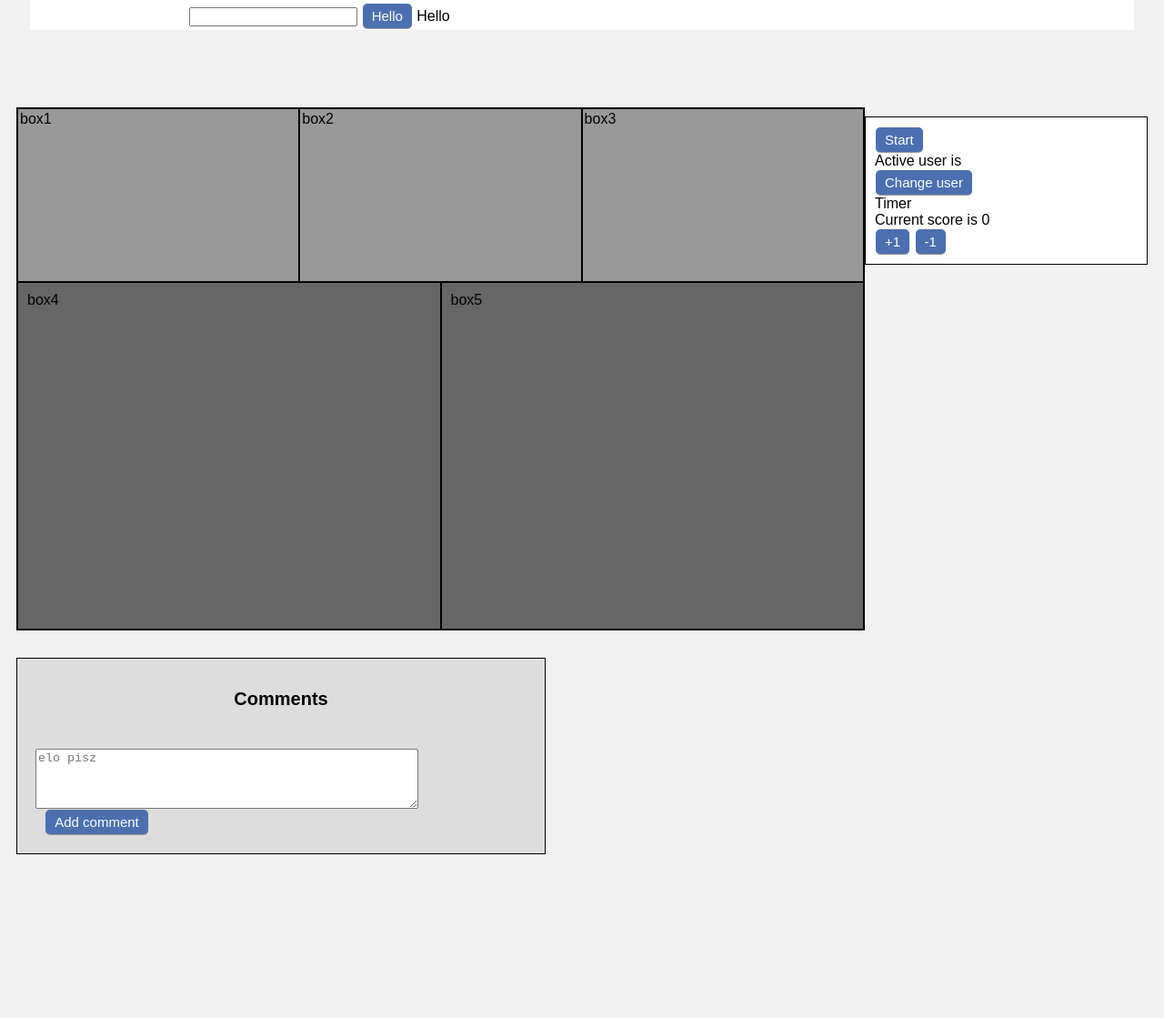
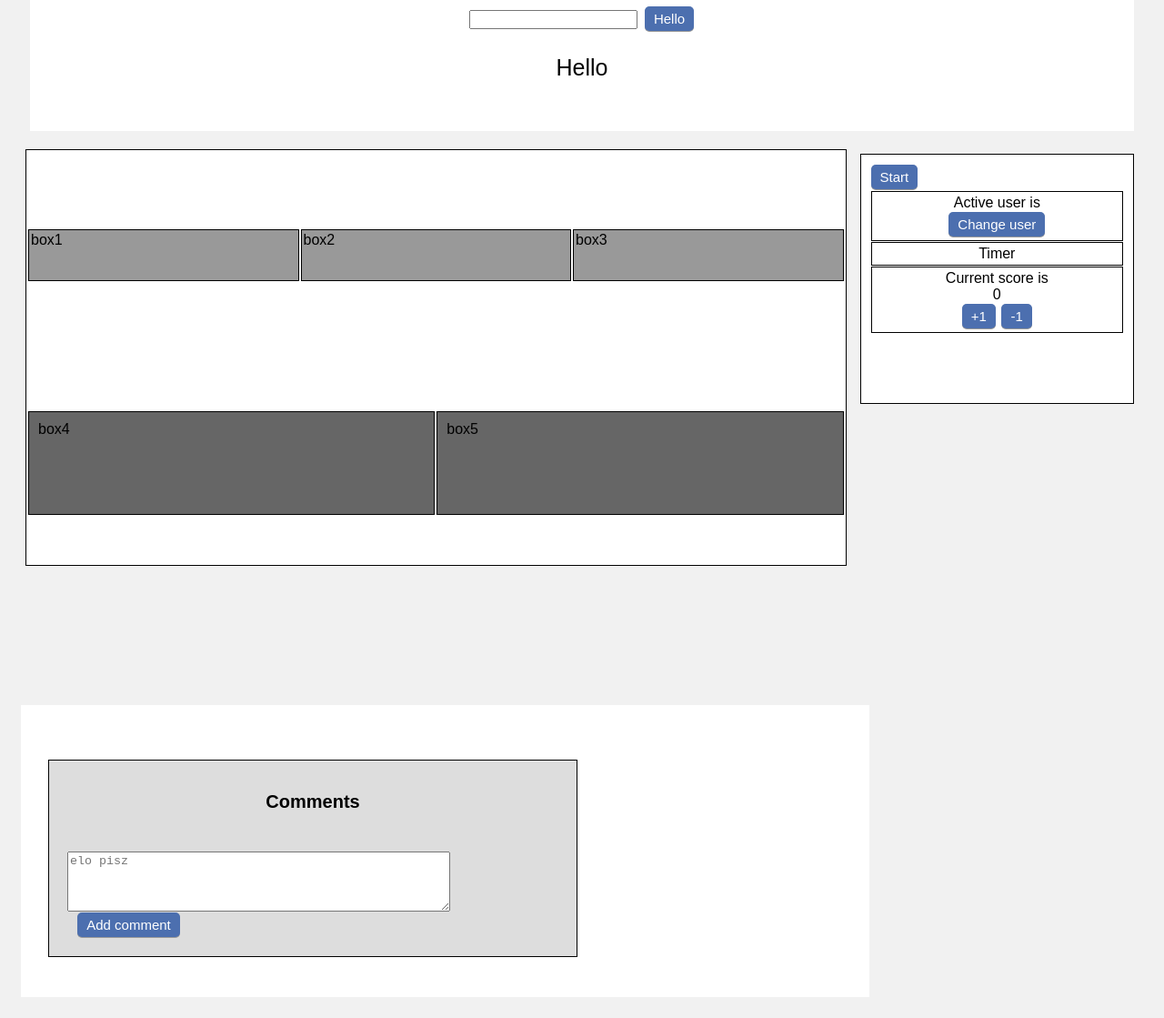
Before and after one commit to kamilakli/connect3, a website: page index.html in a window 1280 px wide. Shown: the part 185-1304 px from the top of the page at 91% size. Before the commit the page ends 1124 px from the top, so only its background shows below. Drawn offline with Linux system fonts and the light colour scheme.

Commit message:
css improved

```diff
--- a/index.html
+++ b/index.html
@@ -10,12 +10,10 @@
     <div class = "header"><h1>Connect 3</h1>
         <div class = "user"><input type="text" name="Hello" id = "helloInput">
         <button onclick="showUser()">Hello</button>
-            Hello <span id="userName"></span>
-
-
+        <p>Hello <span id="userName"></span></p>
         </div>
     </div>
-
+    <div class = "columns">
         <div class = "leftColumn">
             <div class = "topbox">
                 <div class = "box">box1</div>
@@ -40,22 +38,22 @@
             <div class="timer">Timer</div>
             <div class ="currentscore">
             Current score is <span id="score">0</span>
-        </div>
+
                 <div class="addScore">
                     <button onclick="add()">+1</button>
                     <button onclick="decrease()">-1</button>
                 </div>
             </div>
-
+        </div>
+    </div>
+    <div class = "allComments">
         <div class = "comments"><h1>Comments</h1>
             <div class ="text">
                 <textarea id="writeComment" class ="textArea" rows="4" cols="50" placeholder="elo pisz"></textarea>
                <button onclick="readInput()" class="specialButton">Add comment</button>
             </div>
-        <div class="commentSection" id="displayComments">
         </div>
-
-
+        <div class="commentSection" id="displayComments"></div>
 
     </div>
 
--- a/style.css
+++ b/style.css
@@ -9,6 +9,10 @@ body {
 
 }
 .header {
+    display: flex;
+    flex-flow: column nowrap;
+    align-items: center;
+    align-content: stretch;
     padding: 30px;
     text-align: center;
     background: white;
@@ -18,31 +22,51 @@ body {
     font-size: 50px;
   }
 .user {
-    float: left;
-    width: 50%;
     position: relative;
     display: block;
-    height: 15%;
+    font-size: 25px;
+}
+.columns {
+    display: flex;
+    align-items: flex-start;
+    align-content: stretch;
+    height: 80%;
+    margin: 5px;
 }
 .leftColumn {
+    display: block;
     float: left;
     width: 75%;
+    height: 75%;
     border: 0.5px solid black;
     background-color: white;
+    margin:5px;
 }
 .topbox {
-    display: inline;
+    display: flex;
+    flex-flow: row nowrap;
+    align-items: center;
+    align-content: stretch;
+    margin: 1px;
+    height: 50%;
 }
 .box {
     float: left;
     width: 33.33%;
+    height: 100%;
     padding: 2px;
     height: 25%;
     background-color: #999;
     border: 0.5px solid black;
+    margin: 1px;
 }
 .downbox {
-    display: inline;
+    display: flex;
+    flex-flow: row nowrap;
+    align-items: center;
+    align-content: stretch;
+    margin: 1px;
+    height: 50%;
 }
 .bottombox {
     float: left;
@@ -51,23 +75,56 @@ body {
     height: 50%;
     background-color: #666;
     border: 0.5px solid black;
+    margin: 1px;
 }
 .rightColumn {
+    display: block;
     float: left;
     width: 25%;
+    height: 45%;
     background-color: white;
     padding: 10px;
-    margin-top: 10px;
     border: 0.5px solid black;
+    margin: 10px;
 }
 .activeuser {
-    display: block;
+    display: flex;
+    flex-flow: column nowrap;
+    align-items: center;
+    align-content: baseline;
+    border: 0.5px solid black;
+    margin: 1px;
+    padding: 3px;
 }
 .timer{
-    display: block;
+    display: flex;
+    flex-flow: column nowrap;
+    align-items: center;
+    align-content: baseline;
+    border: 0.5px solid black;
+    margin: 1px;
+    padding: 3px;
 }
 .currentscore {
-    display: block;
+    display: flex;
+    flex-flow: column nowrap;
+    align-items: center;
+    align-content: baseline;
+    border: 0.5px solid black;
+    margin: 1px;
+    padding: 3px;
+}
+.allComments{
+    display: flex;
+    flex-flow: column nowrap;
+    align-items: flex-start;
+    align-content: stretch;
+    padding: 30px;
+    text-align: left;
+    background: white;
+    margin:5px;
+    width: 75%;
+
 }
 .comments {
     float: left;
@@ -85,6 +142,12 @@ body {
     width: 25%;
     background: #ddd;
     margin-top: 30px;
+}
+.commentSection {
+    display: block;
+    padding: 5px;
+    margin: 2px;
+    font-size: 18px;
 }
 
 button {
```
Lines whose indentation alone changed are shown as unchanged.
